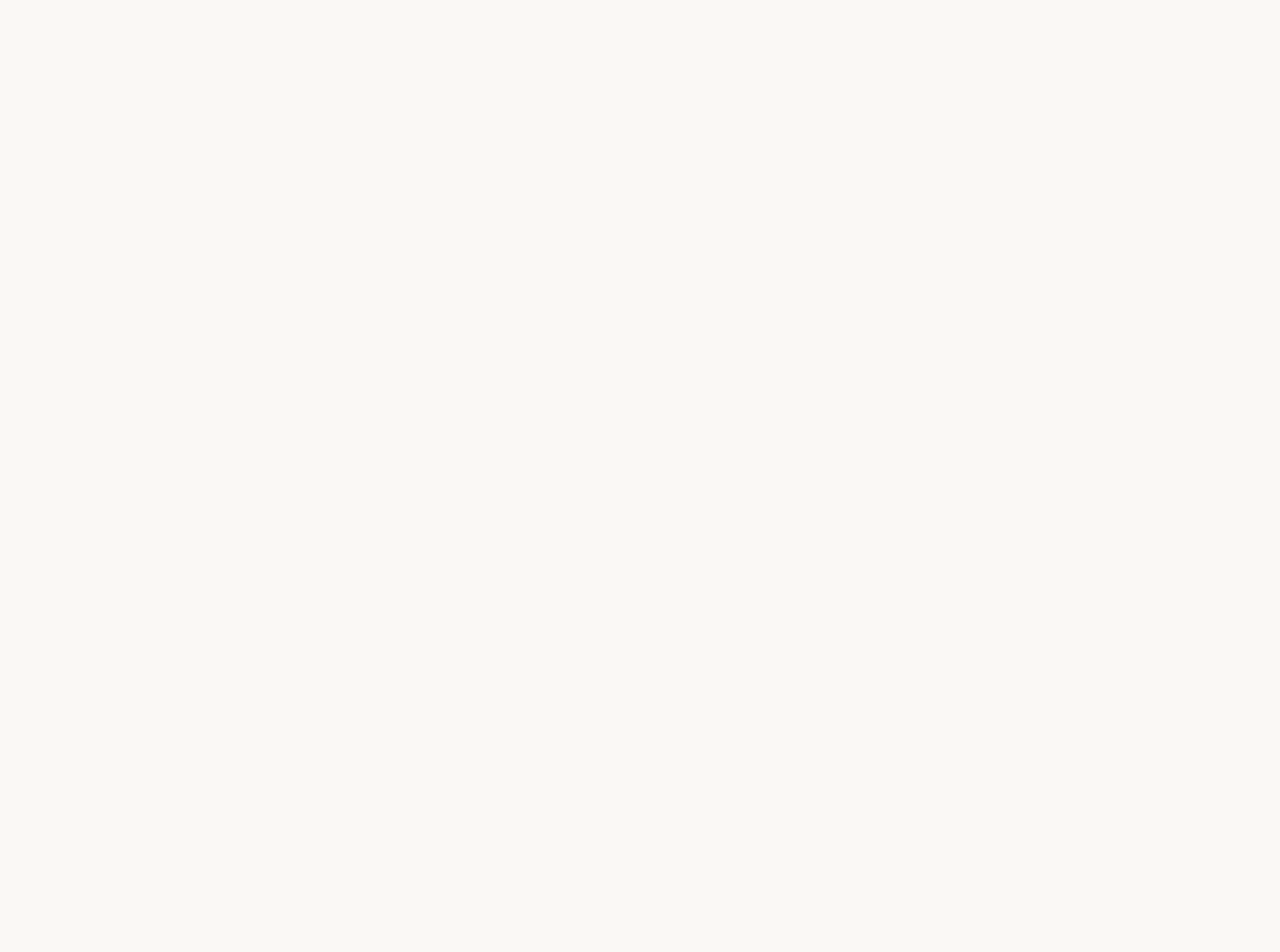
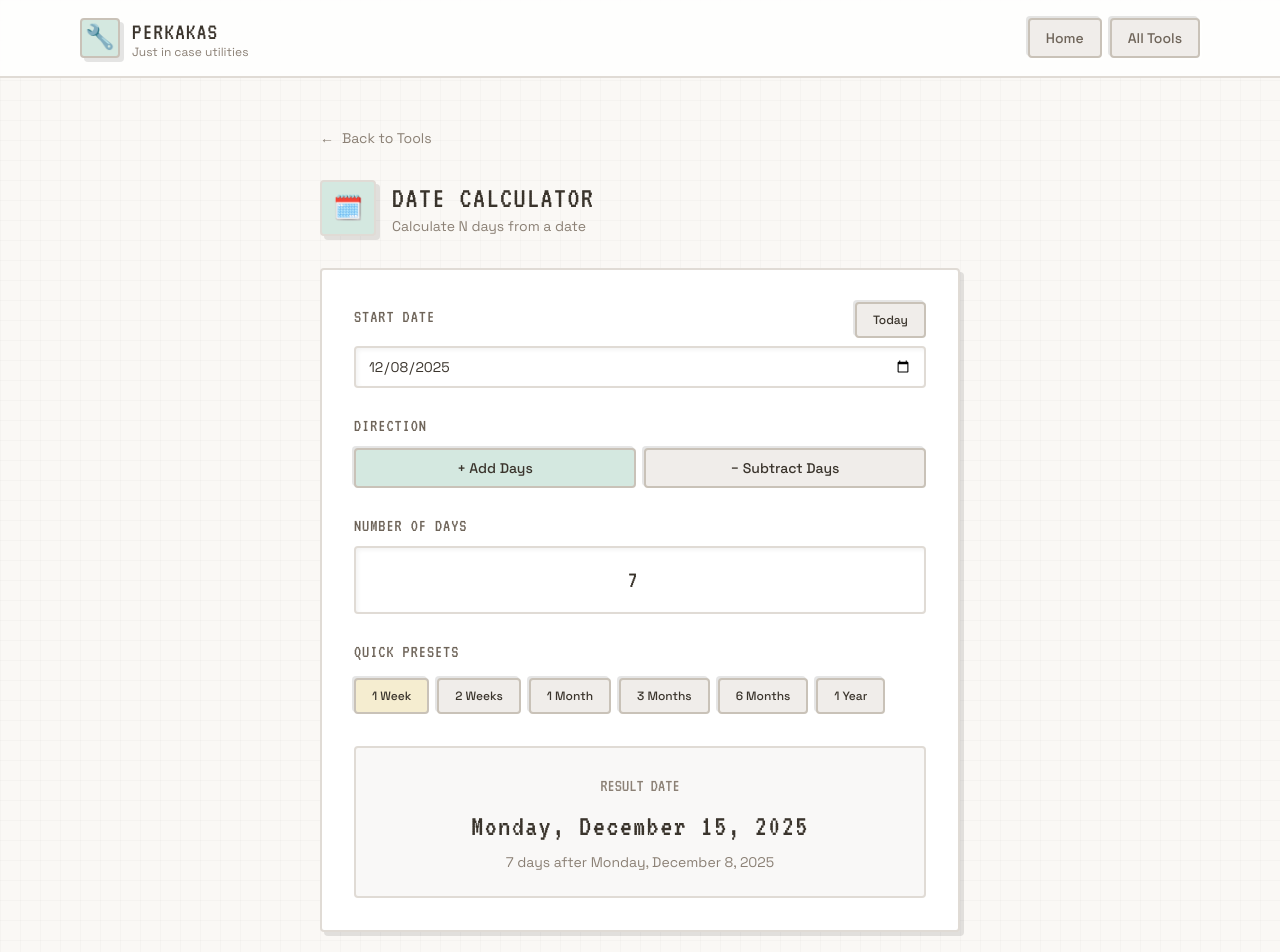
Before and after one commit to ariesmaulana/perkakas, a Nuxt app: page /tools/date-calculator in a window 1280 px wide. Before the commit this address had no page. Shown: the top 952 px of the page. Before the commit the page ends 800 px from the top, so only its background shows below. Built offline with nearby package versions, Linux system fonts and the light colour scheme.

Commit message:
feat: counter to day

```diff
--- /dev/null
+++ b/app/pages/tools/date-calculator.vue
@@ -0,0 +1,189 @@
+<script setup>
+/**
+ * Date Calculator Tool
+ * Calculate a date N days from a selected date
+ * @component
+ */
+import { ref, computed, watch } from 'vue'
+
+/**
+ * Formats date to YYYY-MM-DD for input
+ * @param {Date} date
+ * @returns {string}
+ */
+function formatDateForInput(date) {
+  return date.toISOString().split('T')[0]
+}
+
+/**
+ * Formats date to readable format
+ * @param {Date} date
+ * @returns {string}
+ */
+function formatReadableDate(date) {
+  return date.toLocaleDateString('en-US', {
+    weekday: 'long',
+    year: 'numeric',
+    month: 'long',
+    day: 'numeric'
+  })
+}
+
+/** @type {import('vue').Ref<string>} */
+const startDate = ref(formatDateForInput(new Date()))
+
+/** @type {import('vue').Ref<number>} */
+const daysToAdd = ref(7)
+
+/** @type {import('vue').Ref<string>} */
+const direction = ref('add') // 'add' or 'subtract'
+
+/** Computed result date */
+const resultDate = computed(() => {
+  const start = new Date(startDate.value)
+  const days = direction.value === 'add' ? daysToAdd.value : -daysToAdd.value
+  const result = new Date(start)
+  result.setDate(result.getDate() + days)
+  return result
+})
+
+/** Formatted result */
+const formattedResult = computed(() => {
+  return formatReadableDate(resultDate.value)
+})
+
+/** Result date for input format */
+const resultDateString = computed(() => {
+  return formatDateForInput(resultDate.value)
+})
+
+/**
+ * Sets start date to today
+ */
+function setToday() {
+  startDate.value = formatDateForInput(new Date())
+}
+
+/** Quick add presets */
+const presets = [
+  { label: '1 Week', days: 7 },
+  { label: '2 Weeks', days: 14 },
+  { label: '1 Month', days: 30 },
+  { label: '3 Months', days: 90 },
+  { label: '6 Months', days: 180 },
+  { label: '1 Year', days: 365 }
+]
+
+/**
+ * Apply a preset
+ * @param {number} days
+ */
+function applyPreset(days) {
+  daysToAdd.value = days
+}
+</script>
+
+<template>
+  <NuxtLayout>
+    <div class="py-8 sm:py-12">
+      <div class="max-w-2xl mx-auto px-4">
+        <!-- Back link -->
+        <NuxtLink to="/" class="inline-flex items-center gap-2 text-retro-gray-500 hover:text-retro-gray-700 mb-8 font-body text-sm transition-colors">
+          <span>←</span>
+          <span>Back to Tools</span>
+        </NuxtLink>
+
+        <!-- Header -->
+        <div class="mb-8">
+          <div class="flex items-center gap-4 mb-3">
+            <div class="w-14 h-14 bg-retro-mint border-2 border-retro-gray-200 rounded-retro shadow-retro flex items-center justify-center">
+              <span class="text-2xl">🗓️</span>
+            </div>
+            <div>
+              <h1 class="font-display text-3xl text-retro-gray-800 tracking-wider">DATE CALCULATOR</h1>
+              <p class="font-body text-sm text-retro-gray-500">Calculate N days from a date</p>
+            </div>
+          </div>
+        </div>
+
+        <!-- Main Card -->
+        <div class="card-retro p-6 sm:p-8">
+          <!-- Start Date -->
+          <div class="mb-6">
+            <div class="flex items-center justify-between mb-2">
+              <label class="label-retro">Start Date</label>
+              <button @click="setToday" class="btn-retro text-xs">Today</button>
+            </div>
+            <input
+              type="date"
+              v-model="startDate"
+              class="input-retro w-full"
+            />
+          </div>
+
+          <!-- Direction -->
+          <div class="mb-6">
+            <label class="label-retro">Direction</label>
+            <div class="flex gap-2 mt-2">
+              <button
+                @click="direction = 'add'"
+                class="btn-retro flex-1 py-2"
+                :class="{ 'bg-retro-mint': direction === 'add' }"
+              >
+                + Add Days
+              </button>
+              <button
+                @click="direction = 'subtract'"
+                class="btn-retro flex-1 py-2"
+                :class="{ 'bg-retro-pink': direction === 'subtract' }"
+              >
+                − Subtract Days
+              </button>
+            </div>
+          </div>
+
+          <!-- Days Input -->
+          <div class="mb-6">
+            <label class="label-retro">Number of Days</label>
+            <input
+              type="number"
+              v-model.number="daysToAdd"
+              min="0"
+              max="36500"
+              class="input-retro w-full text-2xl font-display text-center py-4"
+            />
+          </div>
+
+          <!-- Quick Presets -->
+          <div class="mb-8">
+            <label class="label-retro mb-3 block">Quick Presets</label>
+            <div class="flex flex-wrap gap-2">
+              <button
+                v-for="preset in presets"
+                :key="preset.days"
+                @click="applyPreset(preset.days)"
+                class="btn-retro text-xs"
+                :class="{ 'bg-retro-butter': daysToAdd === preset.days }"
+              >
+                {{ preset.label }}
+              </button>
+            </div>
+          </div>
+
+          <!-- Result -->
+          <div class="p-6 bg-retro-gray-50 border-2 border-retro-gray-200 rounded-retro">
+            <p class="font-display text-lg text-retro-gray-500 mb-2 text-center">
+              {{ direction === 'add' ? 'RESULT DATE' : 'RESULT DATE' }}
+            </p>
+            <p class="font-display text-3xl text-retro-gray-800 text-center tracking-wider mb-2">
+              {{ formattedResult }}
+            </p>
+            <p class="font-body text-sm text-retro-gray-500 text-center">
+              {{ daysToAdd }} days {{ direction === 'add' ? 'after' : 'before' }} {{ formatReadableDate(new Date(startDate)) }}
+            </p>
+          </div>
+        </div>
+      </div>
+    </div>
+  </NuxtLayout>
+</template>
```
